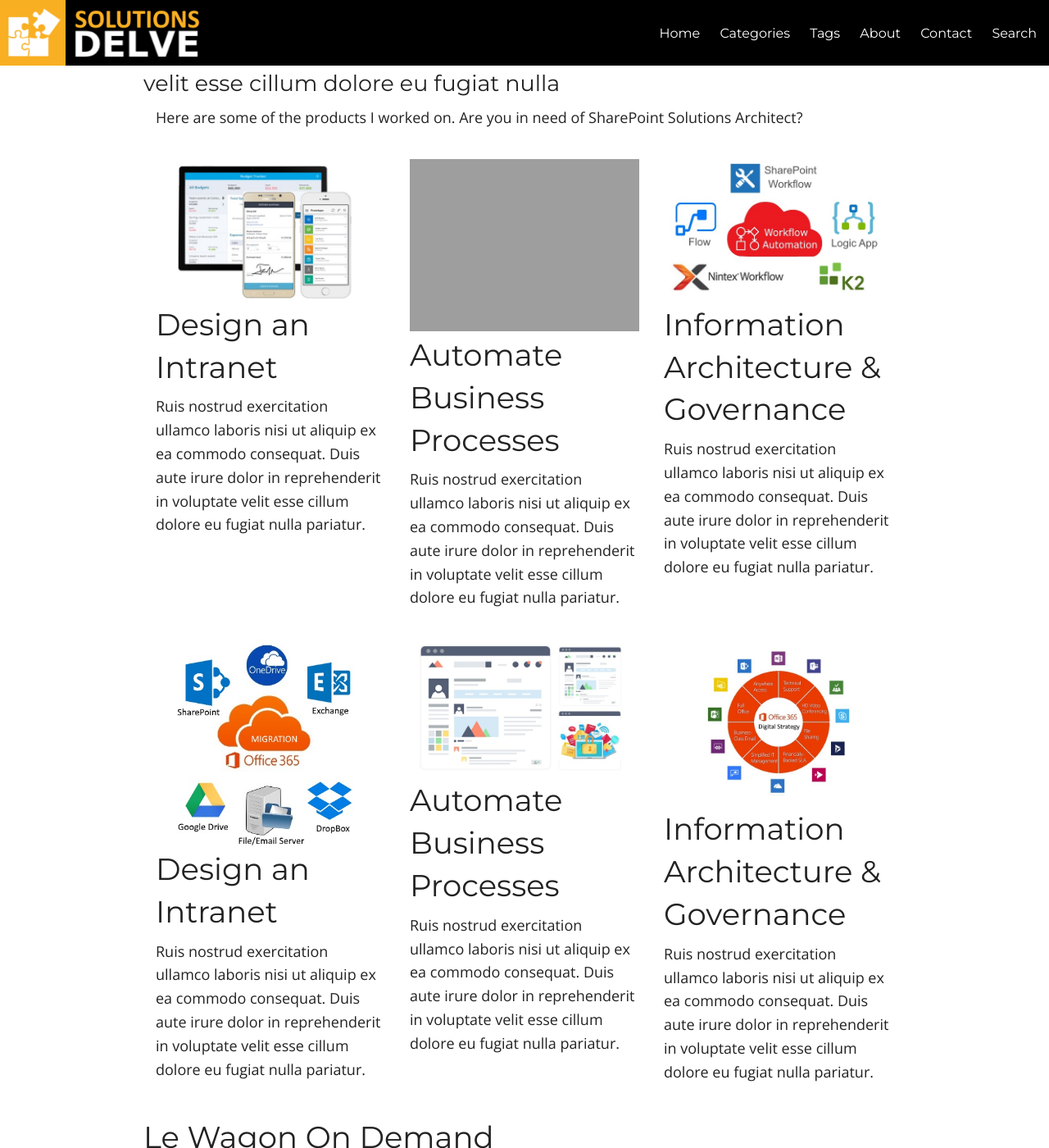
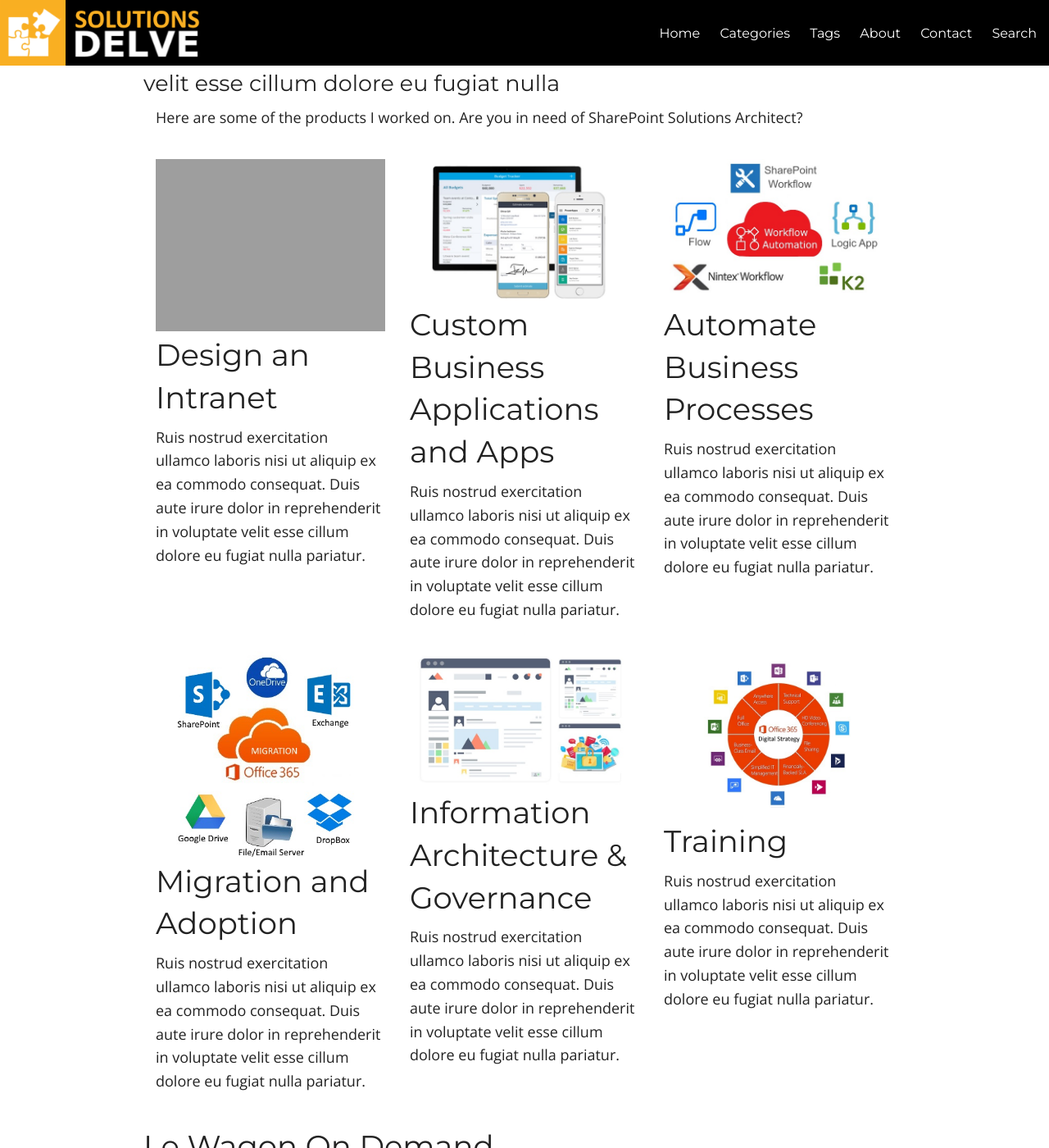
Before and after one commit to ldsouza/ldsouza.github.io, a Jekyll site: the page built from services.md, in a window 1280 px wide and 1400 px high. Shown: the whole window at 82% size. Built offline with Jekyll 4.4.1, drawn with Linux system fonts in a browser that asks for light colours; nearby versions of some CDN libraries; library files that are not in the unit come from our copies.

Commit message:
Update portfolio.html

```diff
--- a/_includes/portfolio.html
+++ b/_includes/portfolio.html
@@ -12,20 +12,21 @@
 
       <div class="row services_list">
         <div class="small-12 medium-4 large-4 columns">
-                     <img src="{{ site.url }}/images/services/2.jpg" alt="IT DELVE">
+
+          <img src="{{ site.url }}/images/services/intranet0.jpg" alt="IT DELVE">
           <h2 class="title">Design an Intranet</h2>
           <p>Ruis nostrud exercitation ullamco laboris nisi ut aliquip ex ea commodo consequat. Duis aute irure dolor in reprehenderit in voluptate velit esse cillum dolore eu fugiat nulla pariatur.</p>
         </div>
 
         <div class="small-12 medium-4 large-4 columns">
-           <img src="{{ site.url }}/images/services/intranet0.jpg" alt="IT DELVE">
-          <h2 class="title">Automate Business Processes</h2>
+                   <img src="{{ site.url }}/images/services/2.jpg" alt="IT DELVE">
+          <h2 class="title">Custom Business Applications and Apps</h2>
           <p>Ruis nostrud exercitation ullamco laboris nisi ut aliquip ex ea commodo consequat. Duis aute irure dolor in reprehenderit in voluptate velit esse cillum dolore eu fugiat nulla pariatur.</p>
         </div>
 
         <div class="small-12 medium-4 large-4 columns">
              <img src="{{ site.url }}/images/services/workflow.jpg" alt="IT DELVE">
-          <h2 class="title">Information Architecture & Governance</h2>
+          <h2 class="title">Automate Business Processes</h2>
           <p>Ruis nostrud exercitation ullamco laboris nisi ut aliquip ex ea commodo consequat. Duis aute irure dolor in reprehenderit in voluptate velit esse cillum dolore eu fugiat nulla pariatur.</p>
         </div>
       </div>
@@ -33,19 +34,19 @@
             <div class="row services_list">
         <div class="small-12 medium-4 large-4 columns">
                      <img src="{{ site.url }}/images/services/migration.jpg" alt="IT DELVE">
-          <h2 class="title">Design an Intranet</h2>
+          <h2 class="title">Migration and Adoption</h2>
           <p>Ruis nostrud exercitation ullamco laboris nisi ut aliquip ex ea commodo consequat. Duis aute irure dolor in reprehenderit in voluptate velit esse cillum dolore eu fugiat nulla pariatur.</p>
         </div>
 
         <div class="small-12 medium-4 large-4 columns">
          <img src="{{ site.url }}/images/services/info.jpg" alt="IT DELVE">
-          <h2 class="title">Automate Business Processes</h2>
+          <h2 class="title">Information Architecture & Governance</h2>
           <p>Ruis nostrud exercitation ullamco laboris nisi ut aliquip ex ea commodo consequat. Duis aute irure dolor in reprehenderit in voluptate velit esse cillum dolore eu fugiat nulla pariatur.</p>
         </div>
 
         <div class="small-12 medium-4 large-4 columns">
               <img src="{{ site.url }}/images/services/training.jpg" alt="IT DELVE">
-          <h2 class="title">Information Architecture & Governance</h2>
+          <h2 class="title">Training</h2>
           <p>Ruis nostrud exercitation ullamco laboris nisi ut aliquip ex ea commodo consequat. Duis aute irure dolor in reprehenderit in voluptate velit esse cillum dolore eu fugiat nulla pariatur.</p>
         </div>
       </div>
@@ -53,14 +54,14 @@
 
          <h2>Le Wagon On Demand</h2>
     <h3>Automate Business Processes</h3>
-   <img src="{{ site.url }}/images/services/2.jpg" alt="IT DELVE">
-    <p><strong>My role:</strong> Lead Developer</p>
+       <img src="{{ site.url }}/images/services/intranet1.jpg" alt="IT DELVE">
+      <p><strong>My role:</strong> Lead Developer</p>
     <p>We can help you build powerful and rich visual apps that integrates system and data you use every day.
     </p>
 
         <h2>Le Wagon On Demand</h2>
     <h3>Automate Business Processes</h3>
-   <img src="{{ site.url }}/images/services/intranet0.jpg" alt="IT DELVE">
+ <img src="{{ site.url }}/images/services/2.jpg" alt="IT DELVE">
     <p><strong>My role:</strong> Lead Developer</p>
     <p>We can help you build powerful and rich visual apps that integrates system and data you use every day.
     </p>
```
